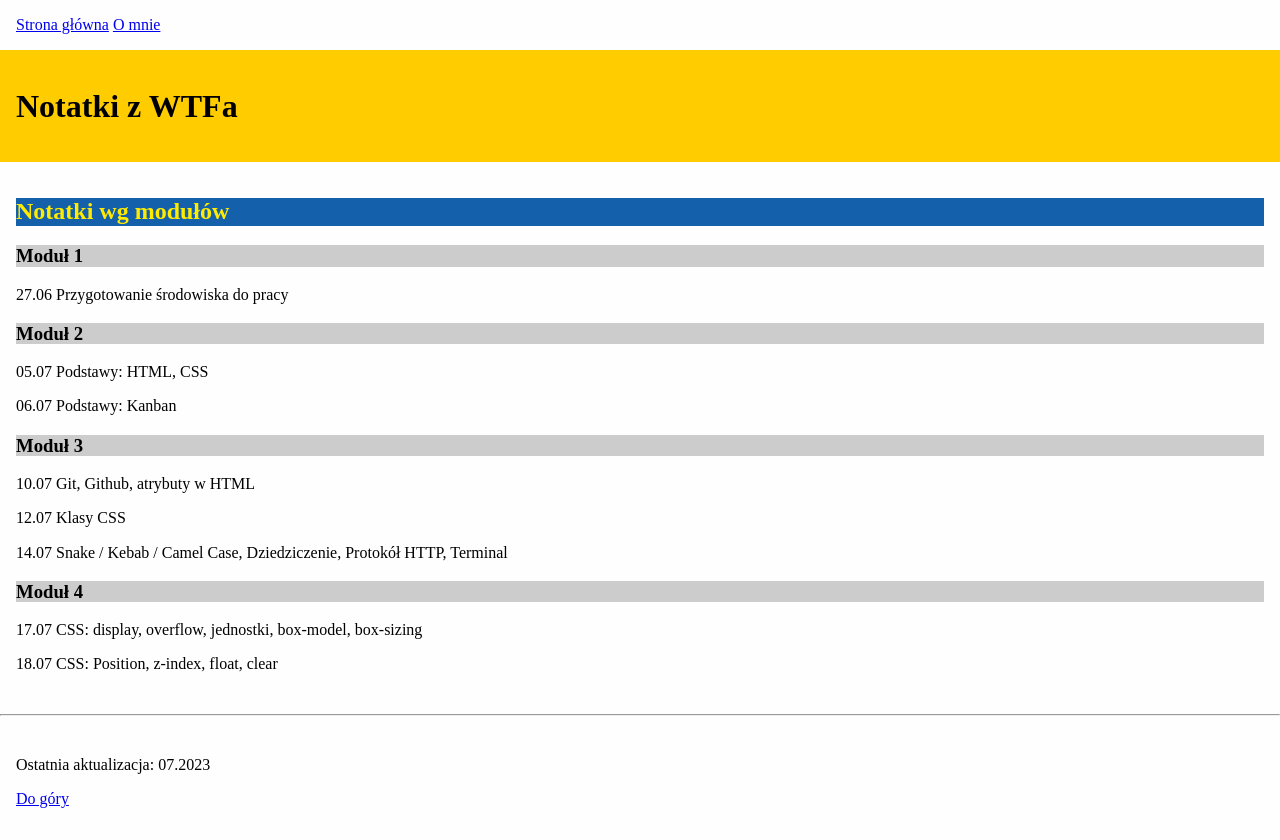
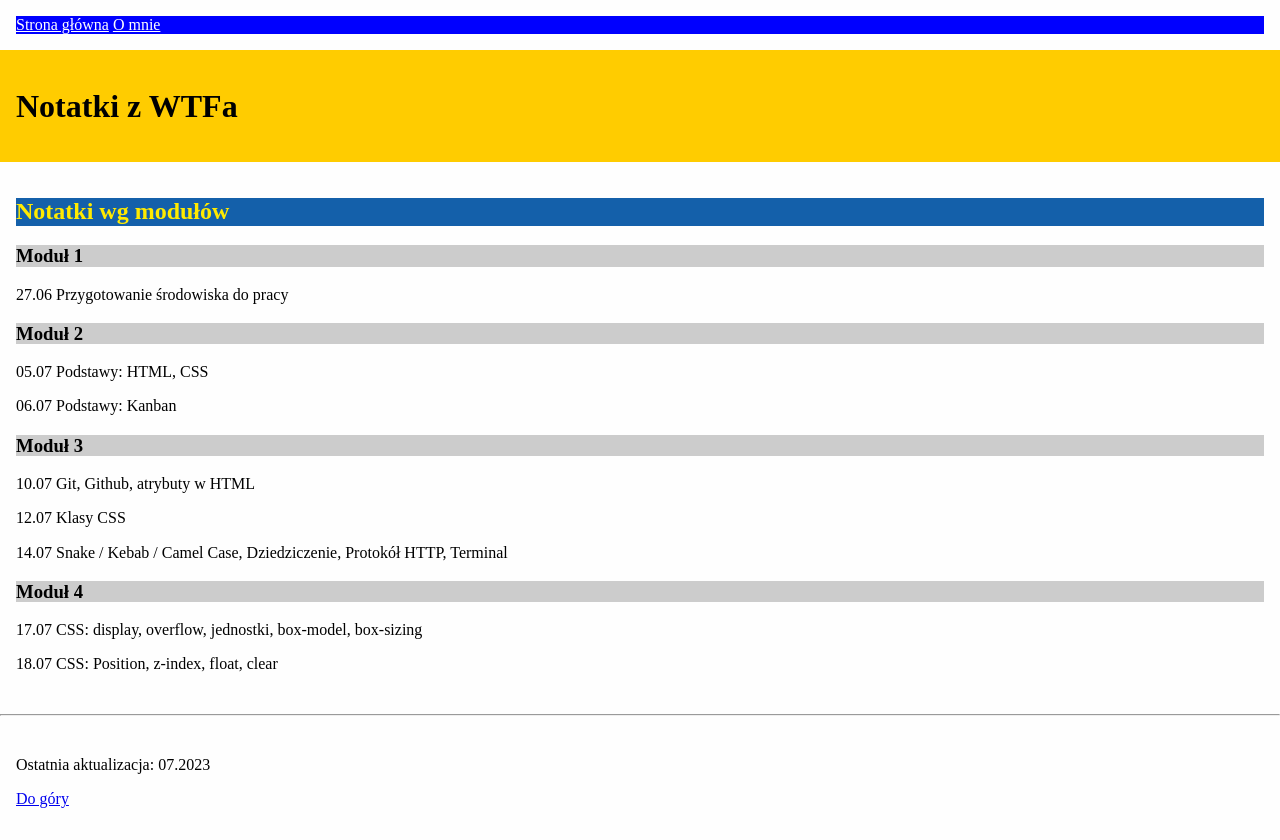
Before and after one commit to FlyingFreestyle/homepage, a plain HTML site: page index.html in a window 1280 px wide. Drawn offline with Linux system fonts and the light colour scheme.

Commit message:
Update style for BEM nav

```diff
--- a/style.css
+++ b/style.css
@@ -26,3 +26,11 @@ header, section, footer {
 .contentHeader {
     background: #cccccc;
 }
+
+.navigation {
+    background: blue;
+}
+
+.navigation__link {
+    color: white;
+}
```
